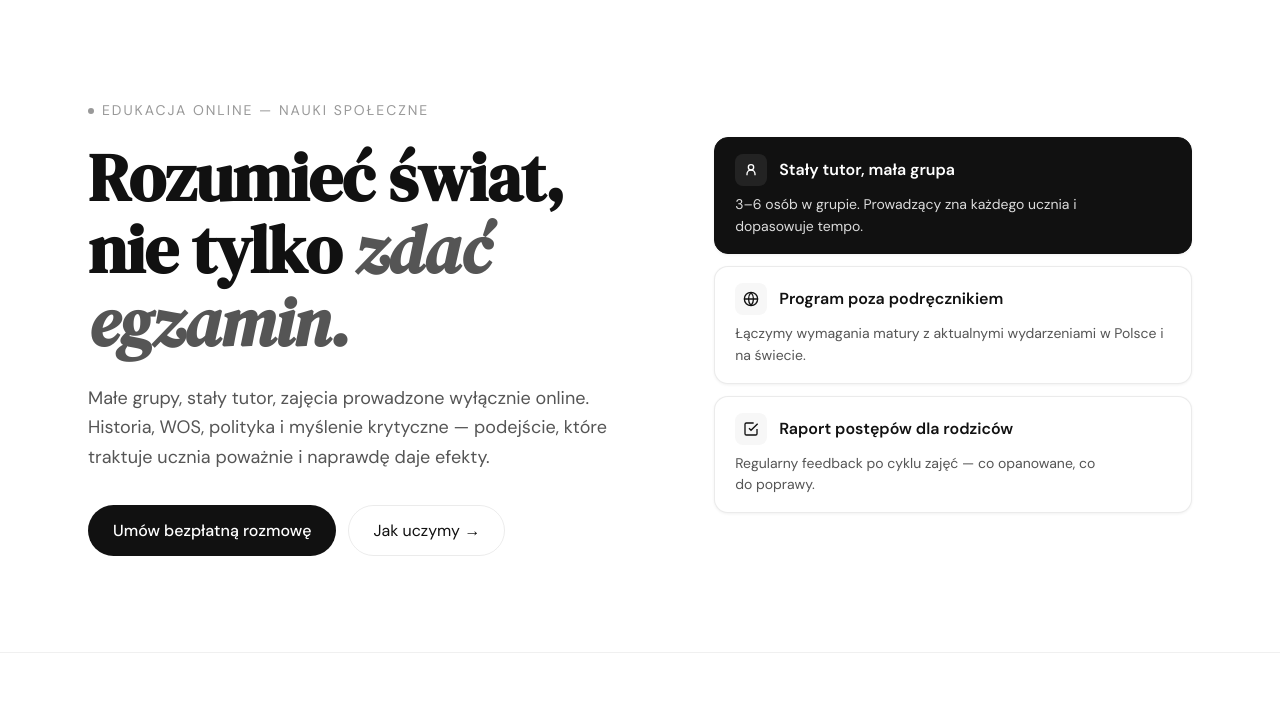
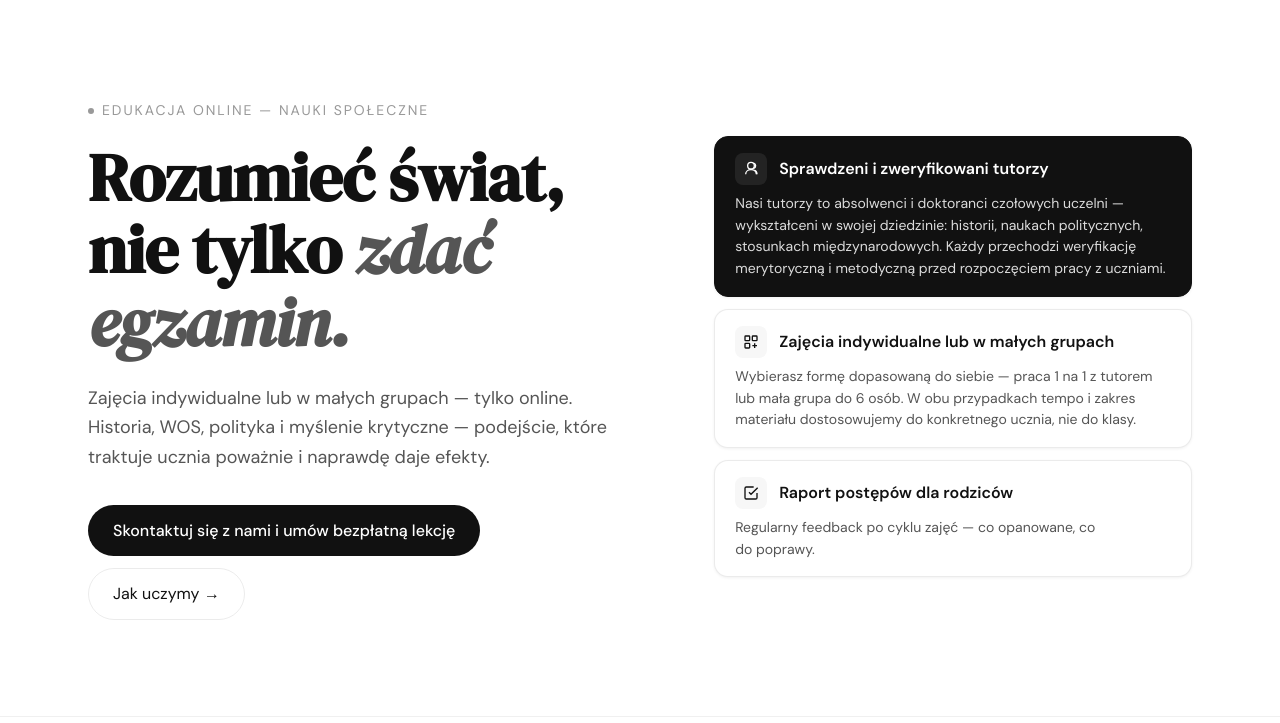
Before and after one commit to michalserwa7/domena, a plain HTML site: page page.html in a window 1280 px wide. Shown: the part 77-800 px from the top of the page. Drawn offline with Linux system fonts and the light colour scheme.

Commit message:
Update hero section: CTA text, tutor card, add individual classes card, update hero body

```diff
--- a/page.html
+++ b/page.html
@@ -538,7 +538,7 @@
     <a href="#oferta" class="mobile-nav-link">Oferta</a>
     <a href="#o-nas" class="mobile-nav-link">O nas</a>
     <a href="#kontakt" class="mobile-nav-link">Kontakt</a>
-    <a href="#kontakt" class="mobile-nav-cta">Umów bezpłatną rozmowę</a>
+    <a href="#kontakt" class="mobile-nav-cta">Skontaktuj się z nami</a>
   </div>
 
   <main id="tresc-glowna">
@@ -555,12 +555,12 @@
               nie tylko <em>zdać egzamin.</em>
             </h1>
             <p class="hero-body">
-              Małe grupy, stały tutor, zajęcia prowadzone wyłącznie online.
+              Zajęcia indywidualne lub w małych grupach — tylko online.
               Historia, WOS, polityka i myślenie krytyczne — podejście,
               które traktuje ucznia poważnie i naprawdę daje efekty.
             </p>
             <div class="hero-cta-row">
-              <a href="#kontakt" class="btn-primary">Umów bezpłatną rozmowę</a>
+              <a href="#kontakt" class="btn-primary">Skontaktuj się z nami i umów bezpłatną lekcję</a>
               <a href="#jak-uczymy" class="btn-ghost">Jak uczymy →</a>
             </div>
           </div>
@@ -569,20 +569,20 @@
             <div class="mini-card mini-card--accent">
               <div class="mini-card-header">
                 <div class="mini-card-icon">
-                  <svg width="16" height="16" viewBox="0 0 24 24" fill="none" stroke="currentColor" stroke-width="2"><circle cx="12" cy="8" r="4"/><path d="M6 20v-2a6 6 0 0 1 12 0v2"/></svg>
+                  <svg width="16" height="16" viewBox="0 0 24 24" fill="none" stroke="currentColor" stroke-width="2"><path d="M12 2a5 5 0 1 0 0 10A5 5 0 0 0 12 2z"/><path d="M4 20c0-4 3.6-7 8-7s8 3 8 7"/><path d="M16 3.13a4 4 0 0 1 0 7.75"/><path d="M21 20c0-3-1.8-5.4-4-6.32"/></svg>
                 </div>
-                <span class="mini-card-title">Stały tutor, mała grupa</span>
+                <span class="mini-card-title">Sprawdzeni i zweryfikowani tutorzy</span>
               </div>
-              <p class="mini-card-body">3–6 osób w grupie. Prowadzący zna każdego ucznia i dopasowuje tempo.</p>
+              <p class="mini-card-body">Nasi tutorzy to absolwenci i doktoranci czołowych uczelni — wykształceni w swojej dziedzinie: historii, naukach politycznych, stosunkach międzynarodowych. Każdy przechodzi weryfikację merytoryczną i metodyczną przed rozpoczęciem pracy z uczniami.</p>
             </div>
             <div class="mini-card">
               <div class="mini-card-header">
                 <div class="mini-card-icon">
-                  <svg width="16" height="16" viewBox="0 0 24 24" fill="none" stroke="currentColor" stroke-width="2"><path d="M12 2a10 10 0 1 0 0 20A10 10 0 0 0 12 2z"/><path d="M2 12h20M12 2a15.3 15.3 0 0 1 0 20M12 2a15.3 15.3 0 0 0 0 20"/></svg>
+                  <svg width="16" height="16" viewBox="0 0 24 24" fill="none" stroke="currentColor" stroke-width="2"><rect x="3" y="3" width="7" height="7" rx="1"/><rect x="14" y="3" width="7" height="7" rx="1"/><rect x="3" y="14" width="7" height="7" rx="1"/><path d="M14 17.5h7M17.5 14v7"/></svg>
                 </div>
-                <span class="mini-card-title">Program poza podręcznikiem</span>
+                <span class="mini-card-title">Zajęcia indywidualne lub w małych grupach</span>
               </div>
-              <p class="mini-card-body">Łączymy wymagania matury z aktualnymi wydarzeniami w Polsce i na świecie.</p>
+              <p class="mini-card-body">Wybierasz formę dopasowaną do siebie — praca 1 na 1 z tutorem lub mała grupa do 6 osób. W obu przypadkach tempo i zakres materiału dostosowujemy do konkretnego ucznia, nie do klasy.</p>
             </div>
             <div class="mini-card">
               <div class="mini-card-header">
```
